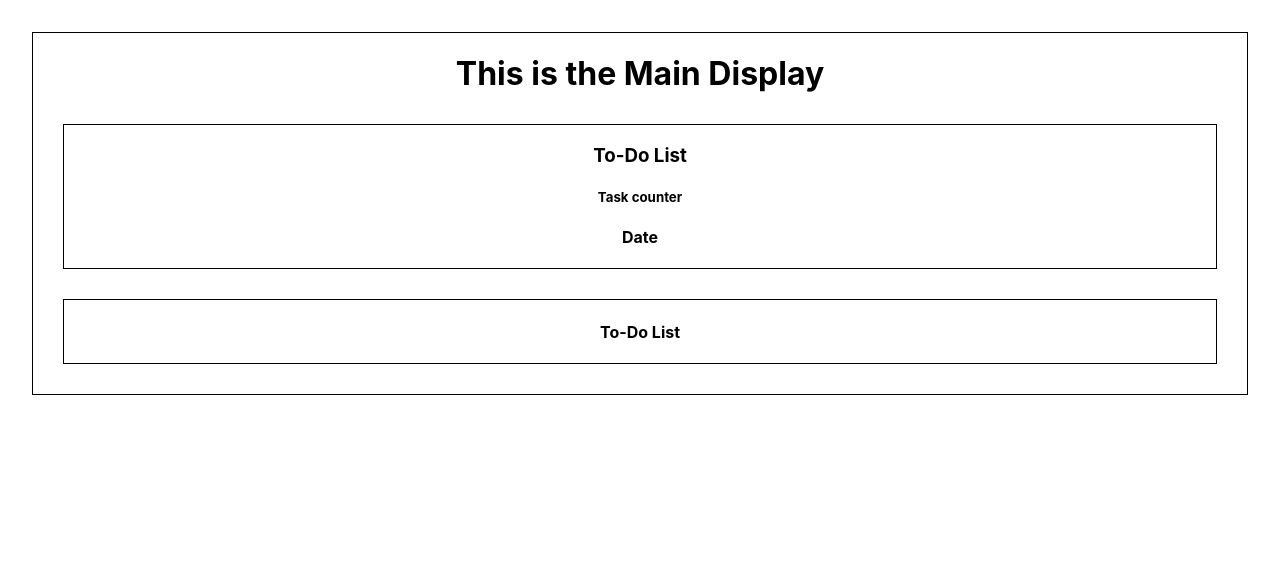
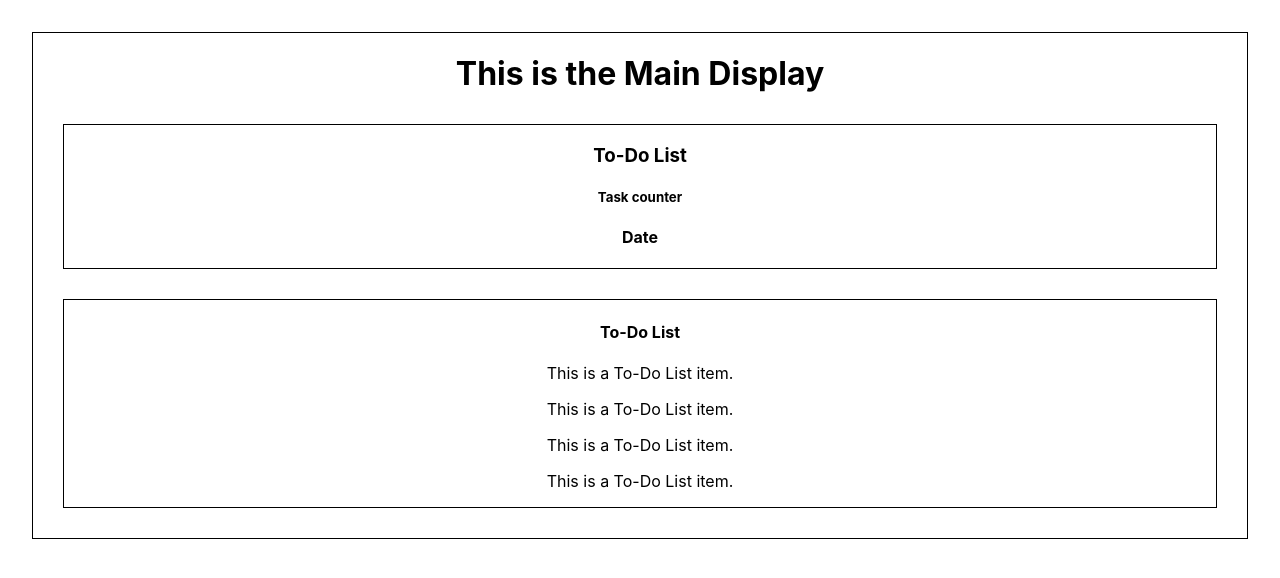
Before and after one commit to LeGa14/fed2107_to-do, a React (Create React App) app: page / in a window 1280 px wide. Shown: the top 578 px of the page. Built offline with nearby package versions, Linux system fonts and the light colour scheme.

Commit message:
ToDoListItem component created

```diff
--- a/src/Components/MainDisplay.js
+++ b/src/Components/MainDisplay.js
@@ -1,6 +1,6 @@
 import React, { Component} from 'react';
 import Header from './Header'
-import ToDoList from './To-DoList';
+import ToDoList from './ToDoList';
 
 class MainDisplay extends Component {
 
--- a/src/Components/To-DoList.js
+++ b/src/Components/ToDoList.js
@@ -1,9 +1,15 @@
 import React, { Component } from  'react'
+import ToDoListItem from './ToDoListItem';
 
 class ToDoList extends Component {
     render() {
         return <section>
             <h4> To-Do List</h4>
+
+            <ToDoListItem />
+            <ToDoListItem />
+            <ToDoListItem />
+            <ToDoListItem />
         </section>
     }
 };
--- /dev/null
+++ b/src/Components/ToDoListItem.js
@@ -0,0 +1,10 @@
+import React from 'react';
+
+class ToDoListItem extends React.Component {
+
+    render() {
+        return <p>This is a To-Do List item.</p>
+    }
+}
+
+export default ToDoListItem
```
